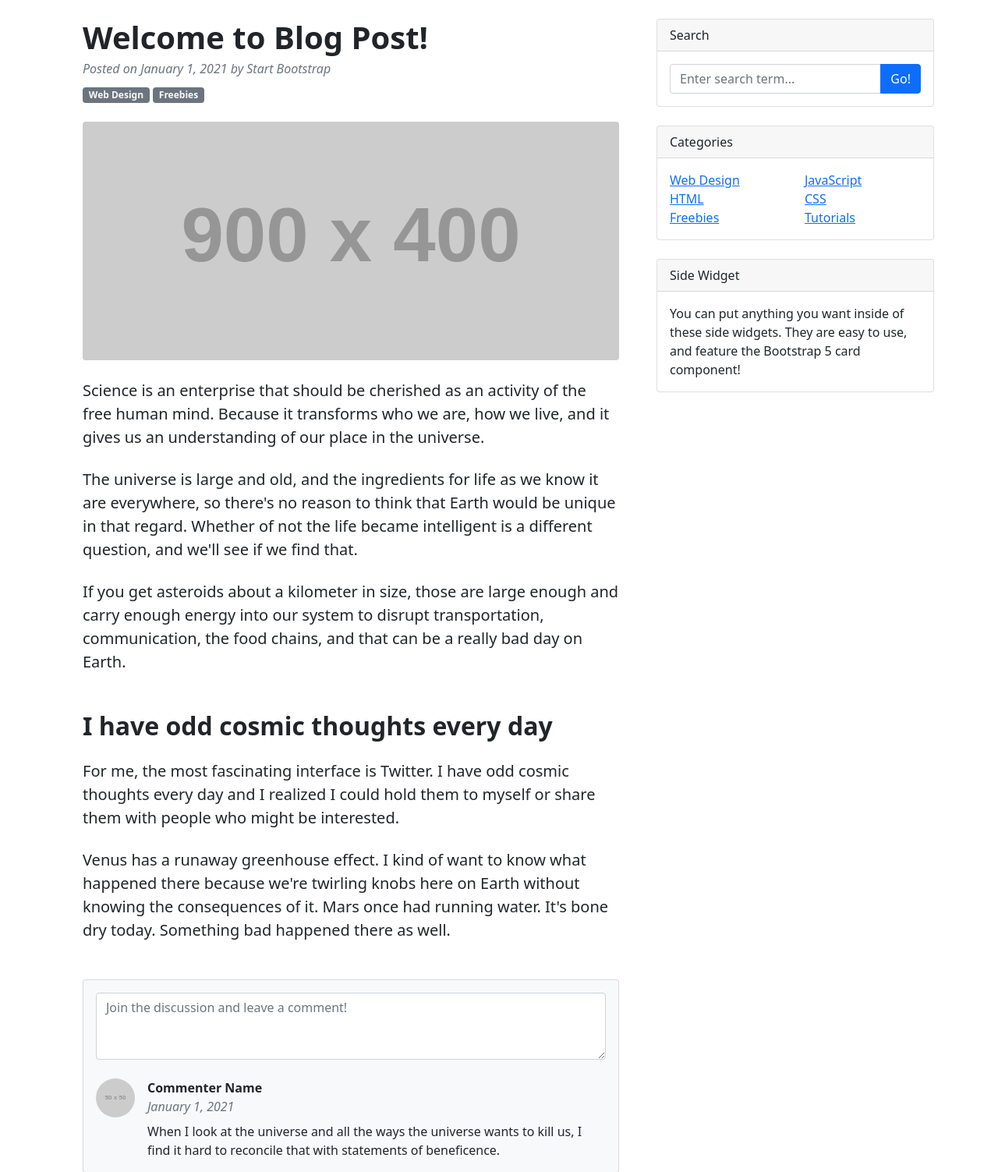
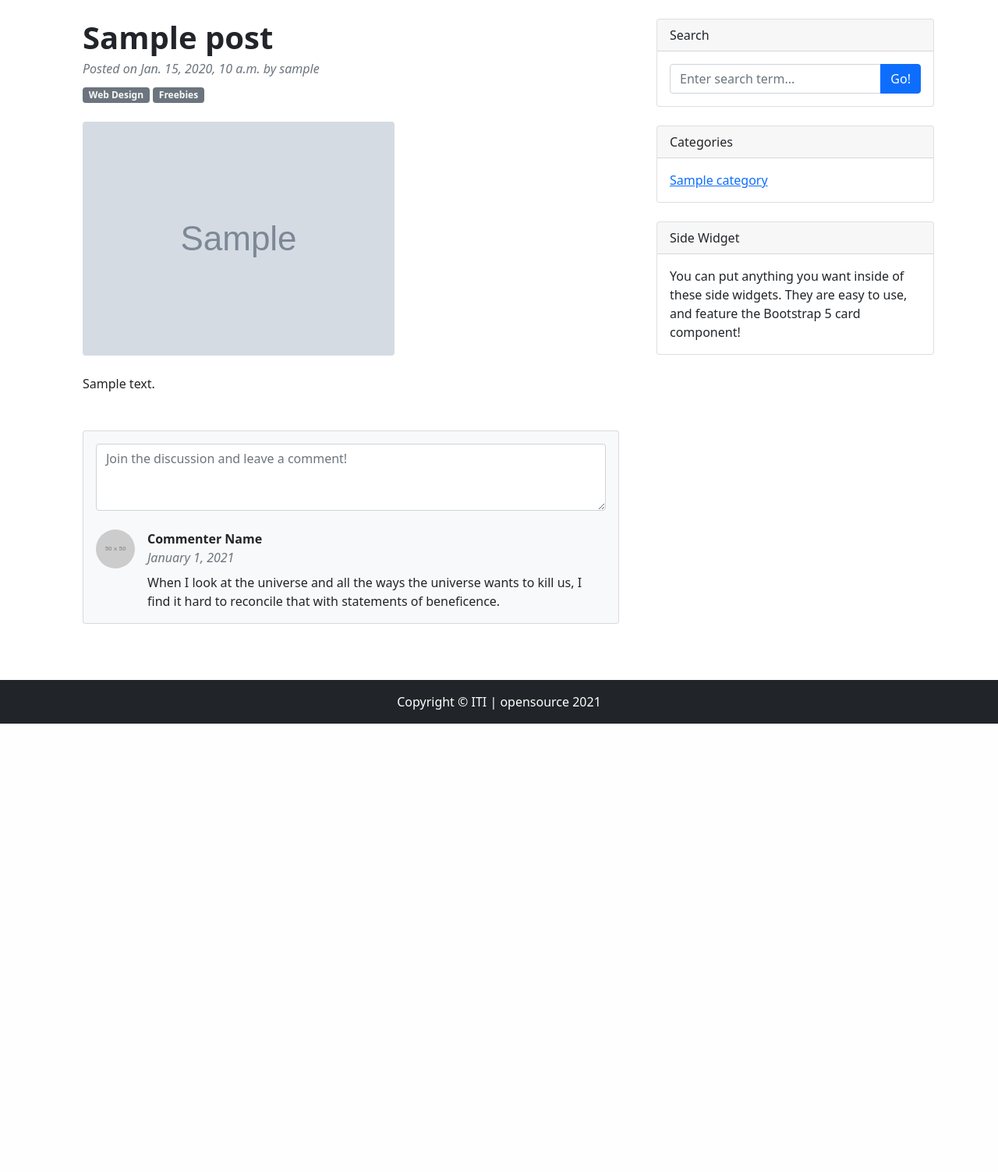
Before and after one commit to ITI-OS-41/blog-django, a Django app: page /post/1 in a window 1280 px wide. Shown: the part 56-1559 px from the top of the page at 78% size. After the commit the page ends 984 px from the top, so only its background shows below. Run offline with Django 3.2, Linux system fonts and the light colour scheme; tables that the repository leaves empty hold one stand-in row (values such as "Sample post"); grey boxes marked "Sample" are stand-in pictures; grey boxes labelled with a size stand in for pictures from a placeholder-image service; some libraries are stand-ins or nearby versions.

Commit message:
global context

```diff
--- a/iti/iti/settings.py
+++ b/iti/iti/settings.py
@@ -66,6 +66,7 @@ TEMPLATES = [
                 'django.template.context_processors.request',
                 'django.contrib.auth.context_processors.auth',
                 'django.contrib.messages.context_processors.messages',
+                'opensource.context_processors.extras',
             ],
         },
     },
--- a/iti/iti/urls.py
+++ b/iti/iti/urls.py
@@ -19,6 +19,4 @@ from django.urls import path, include
 urlpatterns = [
     path('admin/', admin.site.urls),
     path('', include('opensource.urls')),
-    path('opensource/', include('opensource.urls'))
-
 ]
--- /dev/null
+++ b/iti/opensource/context_processors.py
@@ -0,0 +1,5 @@
+from opensource.models import Category
+
+def extras (request):
+    categories = Category.objects.all()
+    return {'categories': categories}
--- a/iti/opensource/urls.py
+++ b/iti/opensource/urls.py
@@ -4,7 +4,7 @@ from opensource import views
 urlpatterns = [
     path('', views.getAllPosts),
     path('post/<postId>', views.getPost),
-    path('create/', views.newPost),
-    path('edit/<postId>', views.editPost),
-    path('delete/<postId>', views.deletePost),
+    path('post/create/', views.newPost),
+    path('post/edit/<postId>', views.editPost),
+    path('post/delete/<postId>', views.deletePost),
 ]
--- a/iti/opensource/views.py
+++ b/iti/opensource/views.py
@@ -2,6 +2,9 @@ from opensource.forms import PostForm
 from django.shortcuts import render
 from django.http import HttpResponse,HttpResponseRedirect
 from opensource.models import Post, Category
+
+
+
 
 # Create your views here.
 
--- a/iti/templates/opensource/base.html
+++ b/iti/templates/opensource/base.html
@@ -83,16 +83,9 @@
               <div class="row">
                 <div class="col-sm-6">
                   <ul class="list-unstyled mb-0">
-                    <li><a href="#!">Web Design</a></li>
-                    <li><a href="#!">HTML</a></li>
-                    <li><a href="#!">Freebies</a></li>
-                  </ul>
-                </div>
-                <div class="col-sm-6">
-                  <ul class="list-unstyled mb-0">
-                    <li><a href="#!">JavaScript</a></li>
-                    <li><a href="#!">CSS</a></li>
-                    <li><a href="#!">Tutorials</a></li>
+                    {% for cat in categories %}
+                    <li><a href="#!">{{cat}}</a></li>
+                    {% endfor %}
                   </ul>
                 </div>
               </div>
--- a/iti/templates/opensource/post.html
+++ b/iti/templates/opensource/post.html
@@ -5,10 +5,10 @@
   <!-- Post header-->
   <header class="mb-4">
     <!-- Post title-->
-    <h1 class="fw-bolder mb-1">Welcome to Blog Post!</h1>
+    <h1 class="fw-bolder mb-1">{{post.title}}</h1>
     <!-- Post meta content-->
     <div class="text-muted fst-italic mb-2">
-      Posted on January 1, 2021 by Start Bootstrap
+      Posted on {{post.created_on}} by {{post.author}}
     </div>
     <!-- Post categories-->
     <a class="badge bg-secondary text-decoration-none link-light" href="#!"
@@ -22,41 +22,12 @@
   <figure class="mb-4">
     <img
       class="img-fluid rounded"
-      src="https://dummyimage.com/900x400/ced4da/6c757d.jpg"
-      alt="..."
+      src="{% static post.get_image %}"
+      alt="{{post.title}}"
     />
   </figure>
   <!-- Post content-->
-  <section class="mb-5">
-    <p class="fs-5 mb-4">
-      Science is an enterprise that should be cherished as an activity of the
-      free human mind. Because it transforms who we are, how we live, and it
-      gives us an understanding of our place in the universe.
-    </p>
-    <p class="fs-5 mb-4">
-      The universe is large and old, and the ingredients for life as we know it
-      are everywhere, so there's no reason to think that Earth would be unique
-      in that regard. Whether of not the life became intelligent is a different
-      question, and we'll see if we find that.
-    </p>
-    <p class="fs-5 mb-4">
-      If you get asteroids about a kilometer in size, those are large enough and
-      carry enough energy into our system to disrupt transportation,
-      communication, the food chains, and that can be a really bad day on Earth.
-    </p>
-    <h2 class="fw-bolder mb-4 mt-5">I have odd cosmic thoughts every day</h2>
-    <p class="fs-5 mb-4">
-      For me, the most fascinating interface is Twitter. I have odd cosmic
-      thoughts every day and I realized I could hold them to myself or share
-      them with people who might be interested.
-    </p>
-    <p class="fs-5 mb-4">
-      Venus has a runaway greenhouse effect. I kind of want to know what
-      happened there because we're twirling knobs here on Earth without knowing
-      the consequences of it. Mars once had running water. It's bone dry today.
-      Something bad happened there as well.
-    </p>
-  </section>
+  <section class="mb-5">{{post.content | safe}}</section>
 </article>
 <!-- Comments section-->
 <section class="mb-5">
```
